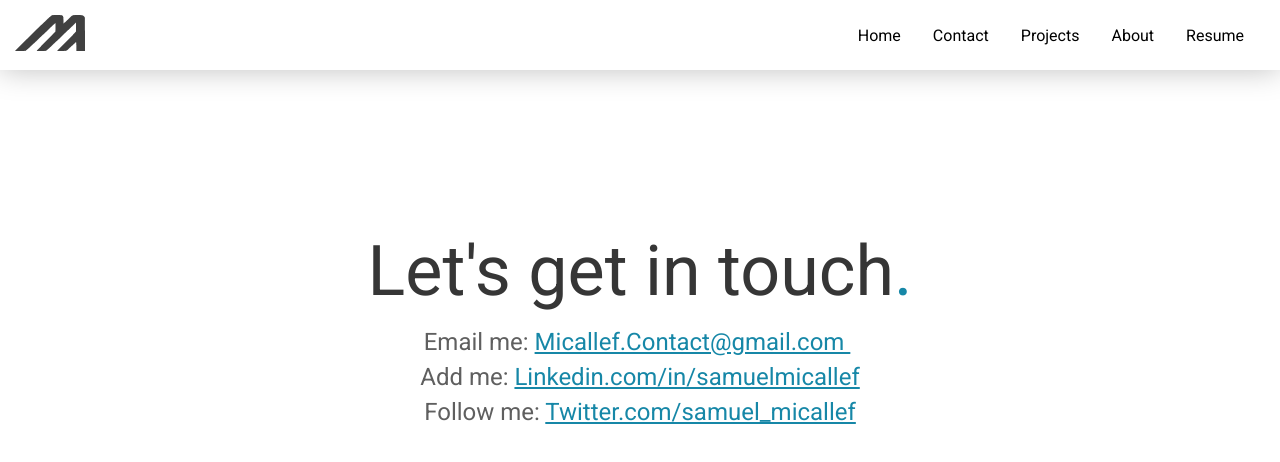
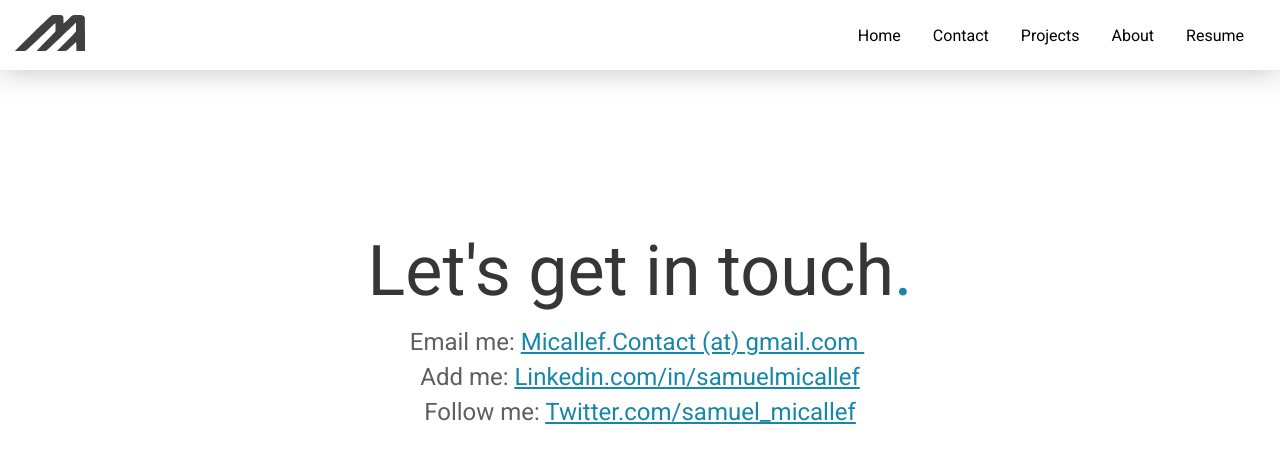
Before and after one commit to msam-dev/PortfolioWebsiteV2, a React (Create React App) app: page /Contact in a window 1280 px wide. Shown: the top 462 px of the page. Built offline with nearby package versions, Linux system fonts and the light colour scheme; the HTML template or start-up script is replaced by a standard one.

Commit message:
updating contact page to avoid web scraping

```diff
--- a/src/components/ContactContent.js
+++ b/src/components/ContactContent.js
@@ -7,7 +7,7 @@ const ContactContent = () => {
       <div>
         <div className="lets">Let's get in touch<span className="ContactBlue">.</span></div>
         <div className="ContactLinks">
-          <div className="ContactEmail">Email me: <span className="ContactBlueUnderline">Micallef.Contact@gmail.com </span>&nbsp;</div>
+          <div className="ContactEmail">Email me: <span className="ContactBlueUnderline">Micallef.Contact (at) gmail.com </span>&nbsp;</div>
           <div className="ContactLinkedin"><a href="https://www.linkedin.com/in/samuelmicallef/" className="Linked" target="_blank" rel="noreferrer">Add me: <span className="ContactBlueUnderline">Linkedin.com/in/samuelmicallef</span></a></div>
           <div className="ContactTwitter"><a href="https://twitter.com/samuel_micallef" className="Linked" target="_blank" rel="noreferrer">Follow me: <span className="ContactBlueUnderline">Twitter.com/samuel_micallef</span></a></div>
 
```
